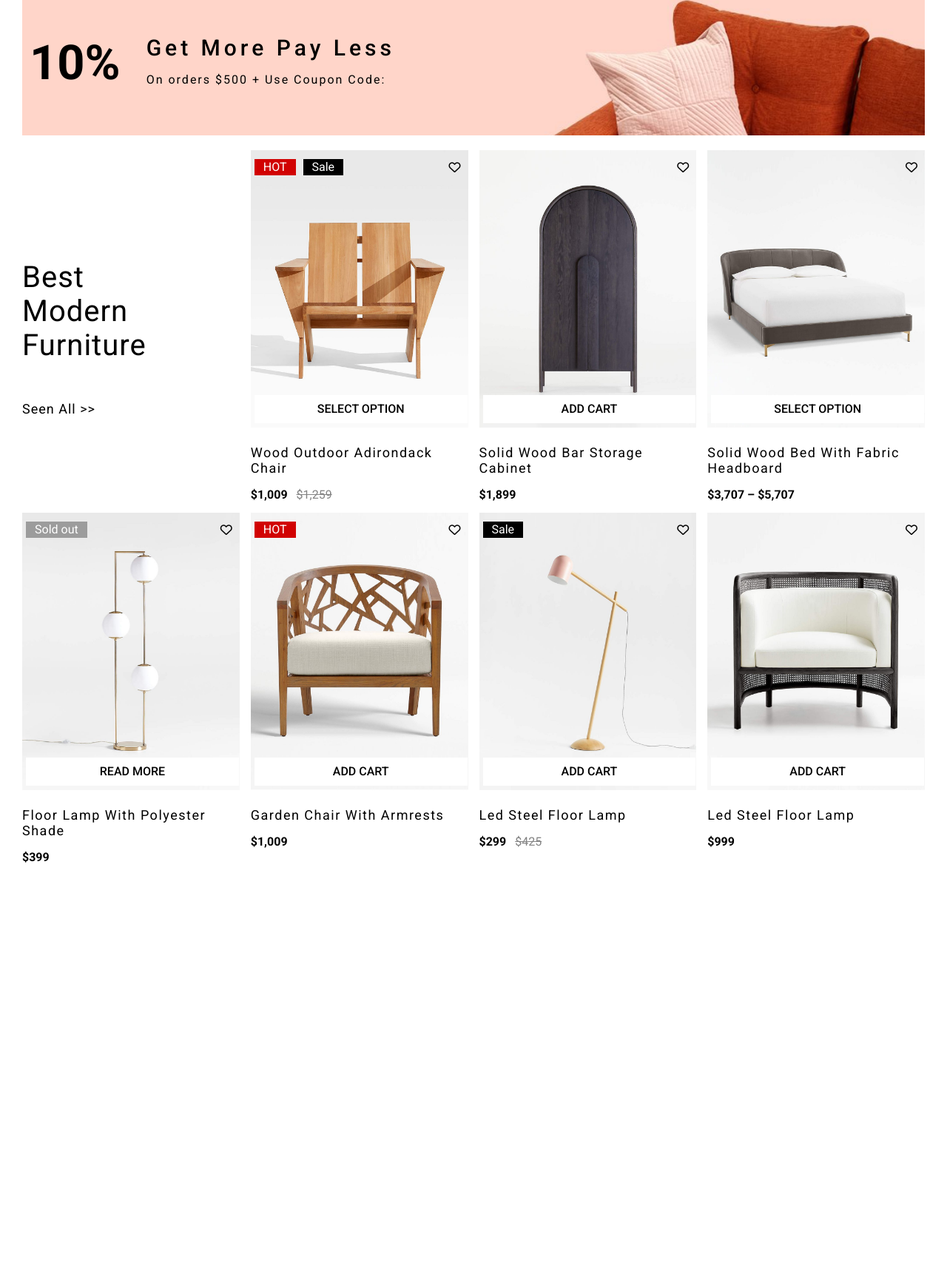
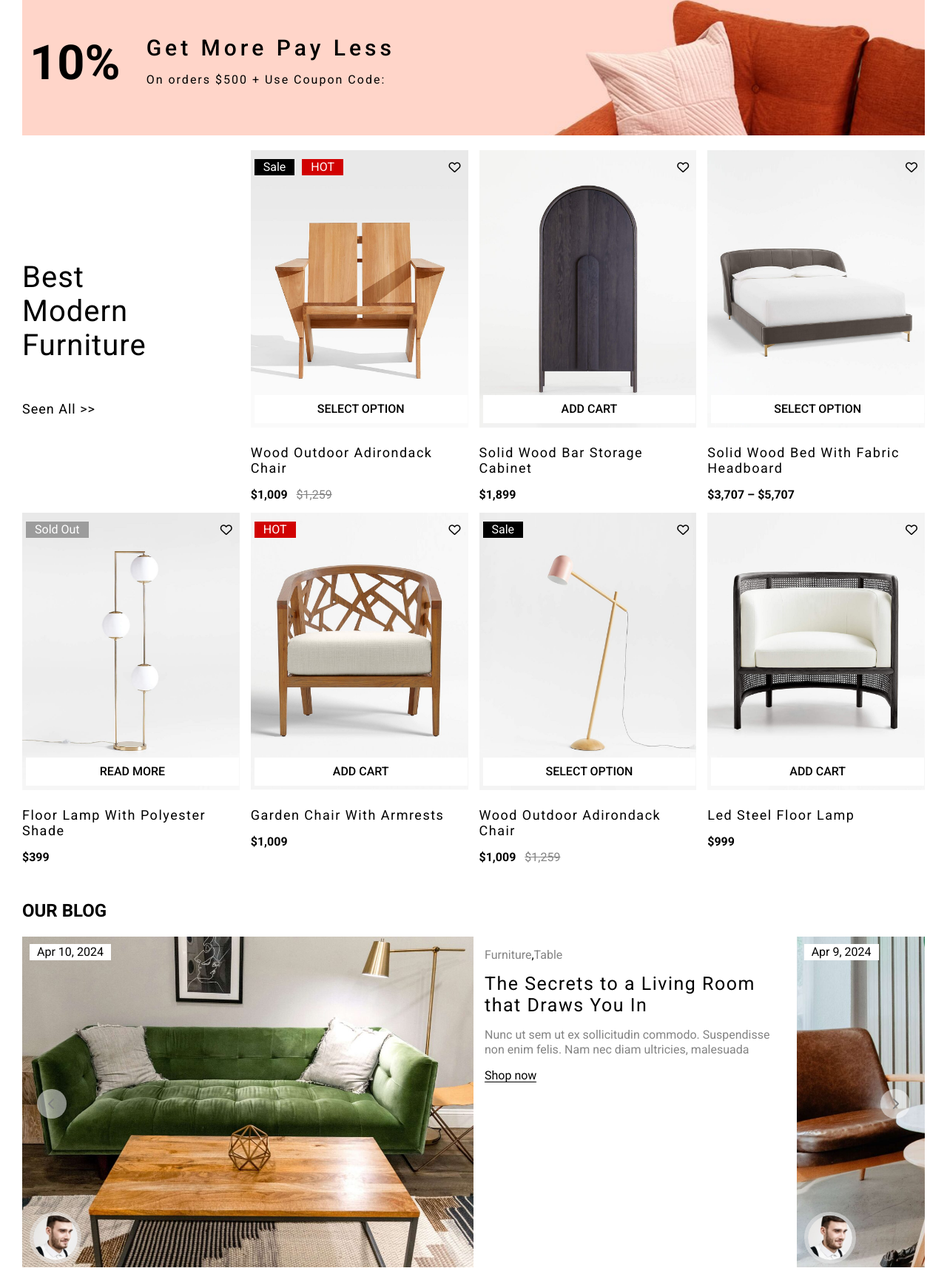
Before and after one commit to Ahmedlmansy/nooni, a plain HTML site: page index.html in a window 1280 px wide. Shown: the part 1936-3654 px from the top of the page at 74% size. Before the commit the page ends 3104 px from the top, so only its background shows below. Drawn offline with Linux system fonts and the light colour scheme.

Commit message:
add blog

```diff
--- a/css/master.css
+++ b/css/master.css
@@ -1,5 +1,6 @@
 :root {
   --gray-color: #848484;
+  --red-color: #d10202;
   --gray-backgraund: #f2f2f2;
 }
 body {
@@ -891,8 +892,115 @@ header i {
   font-size: 16px;
 }
 .dec-img-best .discount {
+  display: none;
   text-decoration: line-through;
   margin-left: 8px;
   color: var(--gray-color);
   font-size: 16px;
 }
+
+/* Start Blog */
+.allBlog {
+  margin-top: 50px;
+}
+.allContentBlog {
+  position: relative;
+  overflow-y: hidden;
+  overflow-x: scroll;
+}
+.rightMove,
+.leftMove {
+  position: absolute;
+  z-index: 100;
+  top: 50%;
+  transform: translateY(-50%);
+  width: 40px;
+  height: 40px;
+  background-color: rgba(255, 255, 255, 0.5);
+  display: flex;
+  justify-content: center;
+  border-radius: 50%;
+  cursor: pointer;
+  transition: all 0.5s ease;
+}
+.rightMove:hover,
+.leftMove:hover {
+  background-color: #ccc;
+}
+.rightMove i,
+.leftMove i {
+  margin: auto;
+}
+.rightMove {
+  right: 20px;
+}
+.leftMove {
+  left: 20px;
+}
+
+.allContentBlog,
+.fristBlog {
+  display: flex;
+  gap: 15px;
+}
+
+.allContentImg {
+  position: relative;
+}
+.allContentImg .dataup,
+.allContentImg .imgAuthor {
+  position: absolute;
+  left: 10px;
+}
+.allContentImg .dataup {
+  background-color: #fff;
+  padding: 2px 10px;
+  margin-top: 10px;
+}
+.allContentImg .imgAuthor {
+  width: 60px;
+  bottom: 10px;
+  border: 5px solid #eeeeee80;
+  border-radius: 50%;
+  transition: all 0.5s ease;
+}
+.allContentImg .imgAuthor:hover {
+  width: 65px;
+}
+.decBlog .lactionBlog span a {
+  color: var(--gray-color);
+  transition: all 0.5s ease;
+}
+.decBlog .lactionBlog span a:hover,
+.decBlog .titleBlog a:hover {
+  color: var(--red-color);
+}
+.decBlog .titleBlog a {
+  color: #000;
+  font-size: 25px;
+  letter-spacing: 1.5px;
+  transition: all 0.3s ease;
+}
+.pBlog {
+  color: var(--gray-color);
+  font-size: 16px;
+  line-height: 20px;
+}
+
+@media (max-width: 800px) {
+  .allContentBlog,
+  .fristBlog {
+    flex-direction: column;
+  }
+  .imgBlog {
+    width: 100% !important;
+  }
+  .allContentImg .imgAuthor {
+    width: 40px;
+  }
+  .allContentImg .imgAuthor:hover {
+    width: 45px;
+  }
+}
+
+/* End Blog */
--- a/index.html
+++ b/index.html
@@ -359,10 +359,11 @@
       <div class="grid-item">
         <div class="img-best">
           <div class="detalis-best">
-            <div class="status">
-              <div class="hot">HOT</div>
-              <div class="sale">Sale</div>
-            </div>
+            <div
+              class="status"
+              data-status="null,hot,sale,sould-out,hot-sale"
+              data-statuI="4"
+            ></div>
             <div class="loved">
               <i class="fa-regular fa-heart"></i>
             </div>
@@ -372,7 +373,7 @@
         </div>
         <div class="dec-img-best">
           <p class="dec"><a href="#">Wood Outdoor Adirondack Chair</a></p>
-          <div class="">
+          <div class="allPrice">
             <span class="price">$1,009</span>
             <span class="discount">$1,259</span>
           </div>
@@ -382,10 +383,11 @@
       <div class="grid-item">
         <div class="img-best">
           <div class="detalis-best">
-            <div class="status">
-              <!-- <div class="hot">HOT</div> -->
-              <!-- <div class="sale">Sale</div> -->
-            </div>
+            <div
+              class="status"
+              data-status="null,hot,sale,sould-out,hot-sale"
+              data-statuI="0"
+            ></div>
             <div class="loved">
               <i class="fa-regular fa-heart"></i>
             </div>
@@ -397,7 +399,6 @@
           <p class="dec"><a href="#">Solid Wood Bar Storage Cabinet</a></p>
           <div class="">
             <span class="price">$1,899</span>
-            <!-- <span class="discount">$2000</span> -->
           </div>
         </div>
       </div>
@@ -405,10 +406,11 @@
       <div class="grid-item">
         <div class="img-best">
           <div class="detalis-best">
-            <div class="status">
-              <!-- <div class="hot">HOT</div> -->
-              <!-- <div class="sale">Sale</div> -->
-            </div>
+            <div
+              class="status"
+              data-status="null,hot,sale,sould-out,hot-sale"
+              data-statuI="0"
+            ></div>
             <div class="loved">
               <i class="fa-regular fa-heart"></i>
             </div>
@@ -422,7 +424,6 @@
           </p>
           <div class="">
             <span class="price">$3,707 – $5,707</span>
-            <!-- <span class="discount">$2000</span> -->
           </div>
         </div>
       </div>
@@ -430,11 +431,11 @@
       <div class="grid-item">
         <div class="img-best">
           <div class="detalis-best">
-            <div class="status">
-              <!-- <div class="hot">HOT</div> -->
-              <!-- <div class="sale">Sale</div> -->
-              <div class="sold-out">Sold out</div>
-            </div>
+            <div
+              class="status"
+              data-status="null,hot,sale,sould-out,hot-sale"
+              data-statuI="3"
+            ></div>
             <div class="loved">
               <i class="fa-regular fa-heart"></i>
             </div>
@@ -448,7 +449,6 @@
           </p>
           <div class="">
             <span class="price">$399</span>
-            <!-- <span class="discount">$2000</span> -->
           </div>
         </div>
       </div>
@@ -456,11 +456,11 @@
       <div class="grid-item">
         <div class="img-best">
           <div class="detalis-best">
-            <div class="status">
-              <div class="hot">HOT</div>
-              <!-- <div class="sale">Sale</div> -->
-              <!-- <div class="sold-out">Sold out</div> -->
-            </div>
+            <div
+              class="status"
+              data-status="null,hot,sale,sould-out,hot-sale"
+              data-statuI="1"
+            ></div>
             <div class="loved">
               <i class="fa-regular fa-heart"></i>
             </div>
@@ -474,7 +474,6 @@
           </p>
           <div class="">
             <span class="price">$1,009</span>
-            <!-- <span class="discount">$2000</span> -->
           </div>
         </div>
       </div>
@@ -482,25 +481,23 @@
       <div class="grid-item">
         <div class="img-best">
           <div class="detalis-best">
-            <div class="status">
-              <!-- <div class="hot">HOT</div> -->
-              <div class="sale">Sale</div>
-              <!-- <div class="sold-out">Sold out</div> -->
-            </div>
+            <div
+              class="status"
+              data-status="null,hot,sale,sould-out,hot-sale"
+              data-statuI="2"
+            ></div>
             <div class="loved">
               <i class="fa-regular fa-heart"></i>
             </div>
           </div>
           <img src="img/best11.jpg" data-src="5" />
-          <div class="add-cart">ADD CART</div>
+          <div class="add-cart">SELECT OPTION</div>
         </div>
         <div class="dec-img-best">
-          <p class="dec">
-            <a href="#">Led Steel Floor Lamp</a>
-          </p>
+          <p class="dec"><a href="#">Wood Outdoor Adirondack Chair</a></p>
           <div class="">
-            <span class="price">$299</span>
-            <span class="discount">$425</span>
+            <span class="price">$1,009</span>
+            <span class="discount">$1,259</span>
           </div>
         </div>
       </div>
@@ -508,11 +505,11 @@
       <div class="grid-item">
         <div class="img-best">
           <div class="detalis-best">
-            <div class="status">
-              <!-- <div class="hot">HOT</div> -->
-              <!-- <div class="sale">Sale</div> -->
-              <!-- <div class="sold-out">Sold out</div> -->
-            </div>
+            <div
+              class="status"
+              data-status="null,hot,sale,sould-out,hot-sale"
+              data-statuI="0"
+            ></div>
             <div class="loved">
               <i class="fa-regular fa-heart"></i>
             </div>
@@ -526,12 +523,70 @@
           </p>
           <div class="">
             <span class="price">$999</span>
-            <!-- <span class="discount">$425</span> -->
+          </div>
+        </div>
+      </div>
+
+      <!--  -->
+    </div>
+    <!-- End Best Modern   -->
+    <!-- Start Blog -->
+    <div class="allBlog space">
+      <div class="h-title">
+        <h2>OUR BLOG</h2>
+      </div>
+      <div class="allContentBlog">
+        <div class="leftMove"><i class="fa-solid fa-chevron-left"></i></div>
+        <div class="rightMove"><i class="fa-solid fa-chevron-right"></i></div>
+        <div class="fristBlog">
+          <div class="allContentImg">
+            <span class="dataup"> Apr 10, 2024 </span>
+            <img src="img/blog01.jpg" class="imgBlog" />
+            <img src="img/author01.jpg" class="imgAuthor" />
+          </div>
+          <div class="decBlog">
+            <div class="">
+              <p class="lactionBlog">
+                <span><a href="#">Furniture</a>,<a href="">Table</a></span>
+              </p>
+              <p class="titleBlog">
+                <a href="#"> The Secrets to a Living Room that Draws You In </a>
+              </p>
+              <p class="pBlog">
+                Nunc ut sem ut ex sollicitudin commodo. Suspendisse non enim
+                felis. Nam nec diam ultricies, malesuada
+              </p>
+              <p class="shop-now">Shop now</p>
+            </div>
+          </div>
+        </div>
+        <div class="fristBlog">
+          <div class="allContentImg">
+            <span class="dataup"> Apr 9, 2024 </span>
+            <img src="img/blog02.jpg" class="imgBlog" />
+            <img src="img/author01.jpg" class="imgAuthor" />
+          </div>
+          <div class="decBlog">
+            <div class="">
+              <p class="lactionBlog">
+                <span><a href="#">Chair</a>,<a href="">Furniture</a></span>
+              </p>
+              <p class="titleBlog">
+                <a href="#">
+                  What is Feng Shui and How Can I Use It When I Decorate?
+                </a>
+              </p>
+              <p class="pBlog">
+                Nunc ut sem ut ex sollicitudin commodo. Suspendisse non enim
+                felis. Nam nec diam ultricies, malesuada
+              </p>
+              <p class="shop-now">Shop now</p>
+            </div>
           </div>
         </div>
       </div>
     </div>
-    <!-- End Best Modern   -->
+    <!-- End Blog -->
 
     <script src="js/main.js"></script>
   </body>
--- a/js/main.js
+++ b/js/main.js
@@ -215,4 +215,53 @@ lovedIcon.forEach(
     })
 );
 
-// icon.style.backgroundColor = "#000";
+let statusBest = document.querySelectorAll(".status");
+let allprice = document.querySelectorAll(".allPrice");
+
+let discount = document.querySelectorAll(".discount");
+statusBest.forEach((status) => {
+  //
+  let hot = document.createElement("div");
+  hot.innerHTML = "HOT";
+  hot.classList.add("hot");
+  //
+  let sale = document.createElement("div");
+  sale.innerHTML = "Sale";
+  sale.classList.add("sale");
+  //
+  let soldOut = document.createElement("div");
+  soldOut.innerHTML = "Sold Out";
+  soldOut.classList.add("sold-out");
+  //
+  let arryStatus = status.dataset.status.split(",");
+  if (arryStatus[status.dataset.statui] === "hot") {
+    status.appendChild(hot);
+  } else if (arryStatus[status.dataset.statui] === "sale") {
+    status.appendChild(sale);
+    discount[0].style.display = "inline";
+  } else if (arryStatus[status.dataset.statui] === "sould-out") {
+    status.appendChild(soldOut);
+  } else if (arryStatus[status.dataset.statui] === "hot-sale") {
+    status.appendChild(sale);
+    discount[1].style.display = "inline";
+    status.appendChild(hot);
+  }
+});
+
+let perantTest = document.querySelector(".allContentBlog");
+let imgBlog = document.querySelectorAll(".imgBlog");
+let decBlog = document.querySelectorAll(".decBlog");
+function clac() {
+  let thewidth = perantTest.clientWidth;
+  let uintWidth = thewidth / 6;
+  if (thewidth > 800) {
+    imgBlog.forEach((img) => {
+      img.style.width = `${uintWidth * 3}px`;
+    });
+    decBlog.forEach((des) => {
+      des.style.width = `${uintWidth * 2}px`;
+    });
+  }
+}
+clac();
+window.addEventListener("resize", clac);
```
Also changed, not shown: test.html (+37 -42 lines), img/author01.jpg (added), img/blog01.jpg (added), img/blog02.jpg (added).
